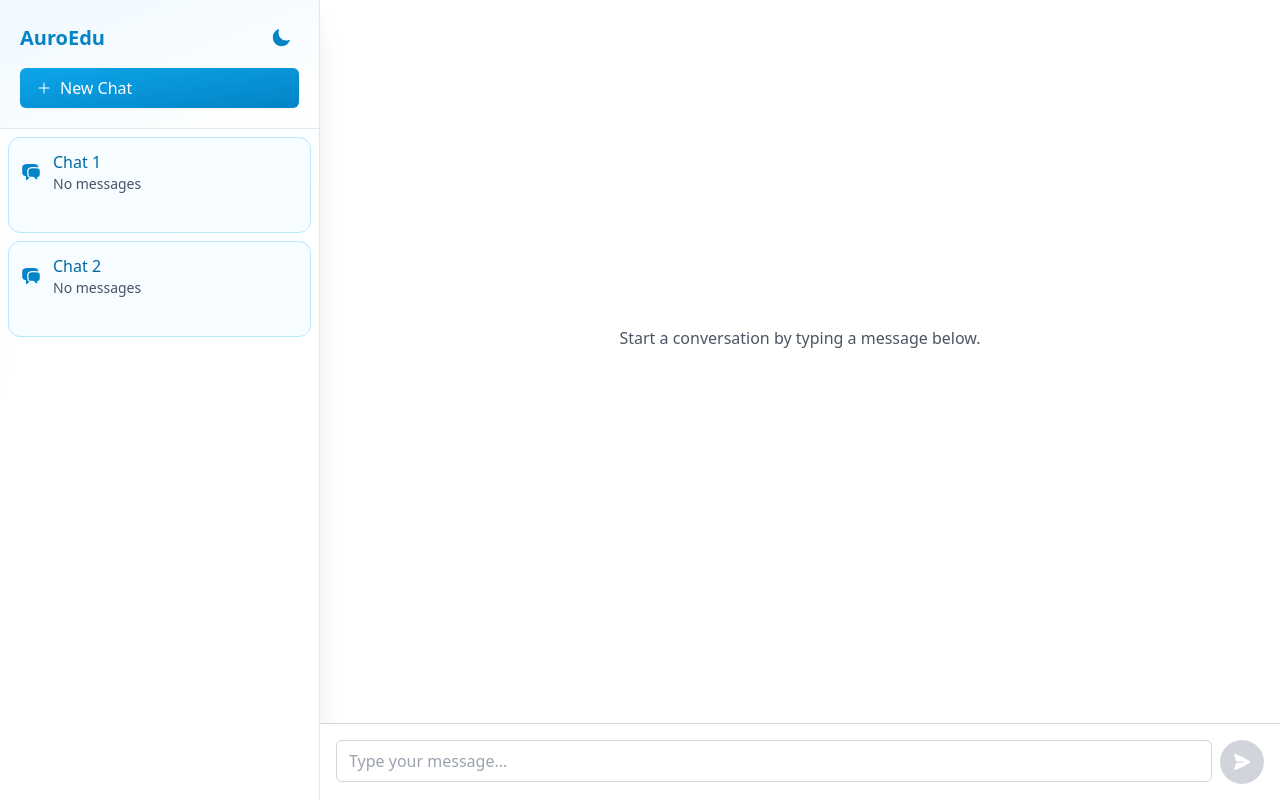
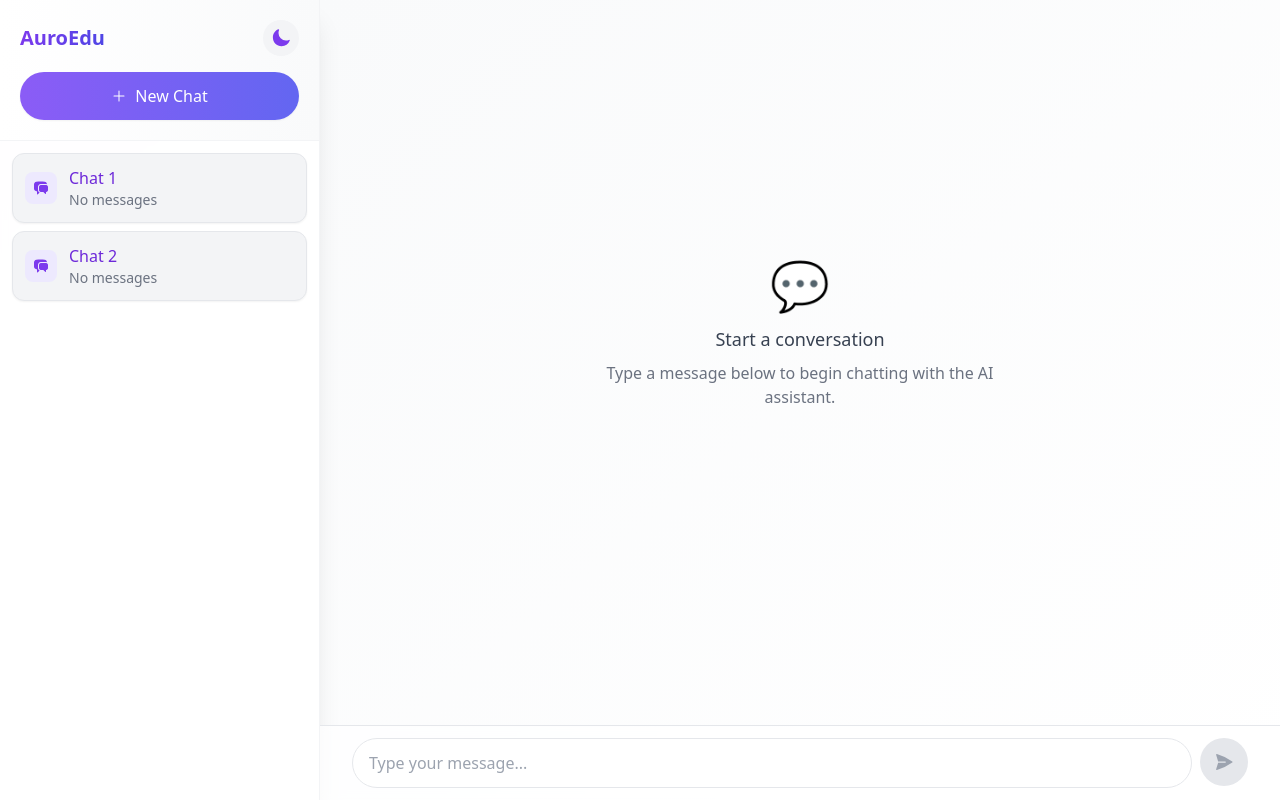
Before and after one commit to shaikyajash/AuroEdu_Chat, a React (Vite) app in the folder frontend/: page / in a window 1280 px wide. Built offline with nearby package versions, Linux system fonts and the light colour scheme; what axios-retry would draw is missing.

Commit message:
shifted completely to tailwind

```diff
--- a/frontend/src/components/ChatComponent.jsx
+++ b/frontend/src/components/ChatComponent.jsx
@@ -35,14 +35,14 @@ const ChatBubble = ({ message, isDarkMode }) => {
     <div className={`flex ${isUser ? "justify-end" : "justify-start"} group`}>
       <div className="flex flex-col max-w-[80%] gap-1">
         <div
-          className={`p-3 rounded-xl ${
+          className={`p-3 rounded-xl shadow-sm ${
             isUser
               ? isDarkMode
-                ? "bg-blue-900 text-white rounded-br-none"
-                : "bg-blue-500 text-white rounded-br-none"
+                ? "bg-gradient-to-br from-violet-600 to-indigo-600 text-white rounded-br-none"
+                : "bg-gradient-to-br from-violet-500 to-indigo-500 text-white rounded-br-none"
               : isDarkMode
-              ? "bg-gray-800 text-gray-100 rounded-bl-none"
-              : "bg-gray-200 text-gray-900 rounded-bl-none"
+              ? "bg-gray-800 text-gray-100 rounded-bl-none border border-gray-700"
+              : "bg-white text-gray-800 rounded-bl-none border border-gray-100 shadow-sm"
           }`}
         >
           <p className="whitespace-pre-wrap">
@@ -64,14 +64,16 @@ const ChatBubble = ({ message, isDarkMode }) => {
 const TypingIndicator = ({ isDarkMode }) => (
   <div className="flex justify-start">
     <div
-      className={`p-4 rounded-lg ${
-        isDarkMode ? "bg-gray-800" : "bg-gray-200"
+      className={`p-3 rounded-lg ${
+        isDarkMode
+          ? "bg-gray-800 border border-gray-700"
+          : "bg-white border border-gray-100 shadow-sm"
       }`}
     >
       <div className="flex gap-2 items-center">
         <CommandLineIcon
-          className={`h-5 w-5 ${
-            isDarkMode ? "text-gray-400" : "text-gray-600"
+          className={`h-4 w-4 ${
+            isDarkMode ? "text-violet-400" : "text-violet-500"
           }`}
         />
         <div className="flex gap-1">
@@ -79,7 +81,9 @@ const TypingIndicator = ({ isDarkMode }) => (
             <div
               key={i}
               className={`w-2 h-2 rounded-full ${
-                isDarkMode ? "bg-gray-400" : "bg-gray-600"
+                isDarkMode
+                  ? "bg-violet-400"
+                  : "bg-violet-500"
               } animate-bounce`}
               style={{ animationDelay: `${i * 0.2}s` }}
             />
@@ -195,23 +199,31 @@ const ChatComponent = () => {
   return (
     <div
       className={`flex-1 h-screen overflow-hidden flex flex-col ${
-        isDarkMode ? "bg-gray-900" : "bg-white"
+        isDarkMode
+          ? "bg-gray-900 bg-gradient-to-br from-gray-900 to-gray-800"
+          : "bg-gray-50 bg-gradient-to-br from-gray-50 to-white"
       }`}
     >
       {/* API Error Banner */}
       {apiError && (
-        <div className="bg-red-600 text-white px-4 py-2 text-sm">
+        <div className="bg-red-500 text-white px-4 py-2 text-sm shadow-md">
           API error occurred. Please check your console and verify your API key is correct.
         </div>
       )}
 
       {/* Chat Messages */}
-      <div className="flex-1 overflow-y-auto mb-4 space-y-4 p-4">
+      <div className="flex-1 overflow-y-auto mb-2 space-y-6 p-4 md:p-6">
         {messages.length === 0 && (
           <div className="flex items-center justify-center h-full">
-            <p className={`text-center ${isDarkMode ? "text-gray-400" : "text-gray-600"}`}>
-              Start a conversation by typing a message below.
+            <div className="text-center max-w-md mx-auto">
+              <div className={`mb-4 text-5xl ${isDarkMode ? "text-violet-400" : "text-violet-500"}`}>💬</div>
+              <p className={`text-lg font-medium mb-2 ${isDarkMode ? "text-gray-300" : "text-gray-700"}`}>
+                Start a conversation
               </p>
+              <p className={`${isDarkMode ? "text-gray-400" : "text-gray-500"}`}>
+                Type a message below to begin chatting with the AI assistant.
+              </p>
+            </div>
           </div>
         )}
 
@@ -225,29 +237,29 @@ const ChatComponent = () => {
       </div>
 
       {/* Message Input Form */}
-      <form
-        onSubmit={handleSubmit}
-        className={`flex gap-2 p-4 border-t relative z-10 ${
+      <div
+        className={`px-4 py-3 border-t relative z-10 ${
           isDarkMode
-            ? "border-gray-800 bg-gray-900"
-            : "border-gray-300 bg-white"
+            ? "border-gray-800 bg-gray-900/70 backdrop-blur-sm"
+            : "border-gray-200 bg-white/70 backdrop-blur-sm shadow-sm"
         }`}
       >
+        <form onSubmit={handleSubmit} className="flex gap-2 max-w-4xl mx-auto">
           <div className="flex-1 min-w-0 relative">
             <input
               value={input}
               onChange={(e) => setInput(e.target.value)}
               placeholder="Type your message..."
-            className={`w-full px-3 py-2 border rounded-md focus:outline-none focus:ring-2 focus:ring-opacity-50 ${
+              className={`w-full px-4 py-3 border rounded-full focus:outline-none focus:ring-2 focus:ring-opacity-50 ${
                 isDarkMode
-                ? "bg-gray-800 text-gray-100 border-gray-700 focus:ring-blue-500"
-                : "bg-white text-gray-900 border-gray-300 focus:ring-blue-500"
+                  ? "bg-gray-800 text-gray-100 border-gray-700 focus:ring-violet-500 placeholder-gray-500"
+                  : "bg-white text-gray-900 border-gray-200 focus:ring-violet-500 placeholder-gray-400"
               }`}
             />
             {input.length > 0 && (
               <span
-              className={`absolute right-3 bottom-2 text-xs ${
-                isDarkMode ? "text-gray-400" : "text-gray-600"
+                className={`absolute right-4 bottom-3 text-xs ${
+                  isDarkMode ? "text-gray-400" : "text-gray-500"
                 } transition-opacity`}
               >
                 Press Enter ↵
@@ -260,24 +272,25 @@ const ChatComponent = () => {
             <button
               type="submit"
               disabled={loading || !input.trim()}
-            className={`flex items-center justify-center p-3 rounded-full ${
+              className={`flex items-center justify-center p-3 rounded-full w-12 h-12 transition-all transform active:scale-95 ${
                 loading || !input.trim()
                   ? isDarkMode
-                  ? "bg-gray-700 cursor-not-allowed"
-                  : "bg-gray-300 cursor-not-allowed"
+                    ? "bg-gray-700 cursor-not-allowed text-gray-500"
+                    : "bg-gray-200 cursor-not-allowed text-gray-400"
                   : isDarkMode
-                ? "bg-blue-700 hover:bg-blue-800"
-                : "bg-blue-500 hover:bg-blue-600"
-            } transition-colors`}
+                  ? "bg-gradient-to-r from-violet-600 to-indigo-600 hover:from-violet-500 hover:to-indigo-500 text-white shadow-md"
+                  : "bg-gradient-to-r from-violet-500 to-indigo-500 hover:from-violet-400 hover:to-indigo-400 text-white shadow-md"
+              }`}
             >
-            <PaperAirplaneIcon className="h-5 w-5 text-white" />
+              <PaperAirplaneIcon className="h-5 w-5" />
             </button>
-          <span className="absolute -top-10 left-1/2 transform -translate-x-1/2 px-2 py-1 bg-gray-800 text-white text-xs rounded opacity-0 group-hover:opacity-100 transition pointer-events-none whitespace-nowrap">
+            <span className="absolute -top-10 left-1/2 transform -translate-x-1/2 px-2 py-1 bg-gray-800 text-white text-xs rounded-md opacity-0 group-hover:opacity-100 transition pointer-events-none whitespace-nowrap">
               Send message
             </span>
           </div>
         </form>
       </div>
+    </div>
   );
 };
 
--- a/frontend/src/components/SideBar.jsx
+++ b/frontend/src/components/SideBar.jsx
@@ -48,18 +48,18 @@ const Sidebar = () => {
     <>
       <div className={`h-screen w-80 p-0 shadow-xl rounded-none backdrop-blur-sm ${
         isDarkMode
-          ? 'bg-secondary-800/90 text-secondary-100 border-r border-secondary-700'
-          : 'bg-white/80 text-secondary-900 border-r border-secondary-200'
+          ? 'bg-gray-900/90 text-gray-100 border-r border-gray-800'
+          : 'bg-white/90 text-gray-900 border-r border-gray-100'
       }`}>
         {/* Header */}
         <div className={`p-5 ${
           isDarkMode
-            ? 'bg-gradient-subtle from-secondary-800 to-secondary-900/50'
-            : 'bg-gradient-subtle from-primary-50 to-white'
-        } border-b ${isDarkMode ? 'border-secondary-700' : 'border-secondary-200'}`}>
-          <div className="flex items-center justify-between mb-3">
-            <h4 className={`font-semibold text-xl ${
-              isDarkMode ? 'text-primary-300' : 'text-primary-600'
+            ? 'bg-gradient-to-r from-gray-900 to-gray-800 border-b border-gray-800'
+            : 'bg-gradient-to-r from-white to-gray-50 border-b border-gray-100'
+        }`}>
+          <div className="flex items-center justify-between mb-4">
+            <h4 className={`font-bold text-xl ${
+              isDarkMode ? 'bg-gradient-to-r from-violet-400 to-indigo-400 text-transparent bg-clip-text' : 'bg-gradient-to-r from-violet-600 to-indigo-600 text-transparent bg-clip-text'
             }`}>
               AuroEdu
             </h4>
@@ -68,8 +68,8 @@ const Sidebar = () => {
                 onClick={toggleTheme}
                 className={`p-2 rounded-full transition-colors ${
                   isDarkMode
-                    ? 'hover:bg-secondary-700 text-primary-300'
-                    : 'hover:bg-primary-50 text-primary-600'
+                    ? 'bg-gray-800 hover:bg-gray-700 text-violet-400'
+                    : 'bg-gray-100 hover:bg-gray-200 text-violet-600'
                 }`}
               >
                 {isDarkMode ? (
@@ -84,11 +84,11 @@ const Sidebar = () => {
             </div>
           </div>
           <button
-            className={`flex items-center gap-2 w-full shadow-sm py-2 px-4 rounded-md ${
+            className={`flex items-center justify-center gap-2 w-full py-3 px-4 rounded-full shadow-sm ${
               isDarkMode
-                ? 'bg-gradient-subtle from-primary-600 to-primary-700 hover:from-primary-500 hover:to-primary-600 text-white'
-                : 'bg-gradient-subtle from-primary-500 to-primary-600 hover:from-primary-400 hover:to-primary-500 text-white'
-            }`}
+                ? 'bg-gradient-to-r from-violet-600 to-indigo-600 hover:from-violet-500 hover:to-indigo-500 text-white'
+                : 'bg-gradient-to-r from-violet-500 to-indigo-500 hover:from-violet-400 hover:to-indigo-400 text-white'
+            } transition-all transform active:scale-[0.98]`}
             onClick={createNewSession}
           >
             <PlusIcon className="h-4 w-4" />
@@ -97,64 +97,64 @@ const Sidebar = () => {
         </div>
 
         {/* Chat List */}
-        <div className={`overflow-y-auto p-2 flex-1 ${
-          isDarkMode ? 'text-secondary-100' : 'text-secondary-900'
+        <div className={`overflow-y-auto p-3 flex-1 ${
+          isDarkMode ? 'text-gray-300' : 'text-gray-700'
         }`}>
           {chatSessions.map((session) => (
             <div
               key={session.id}
               onClick={() => switchSession(session.id)}
-              className={`group mb-2 p-3 cursor-pointer ${
+              className={`group mb-2 p-3 cursor-pointer transition-all duration-200 rounded-xl ${
                 isDarkMode
-                  ? 'hover:bg-secondary-700/50'
-                  : 'hover:bg-primary-50/50'
+                  ? 'hover:bg-gray-800/70'
+                  : 'hover:bg-gray-100/70'
               } ${
                 currentSessionId === session.id
                   ? isDarkMode
-                    ? 'bg-secondary-700/50 border border-secondary-600'
-                    : 'bg-primary-50/50 border border-primary-200'
+                    ? 'bg-gray-800 border border-gray-700 shadow-sm'
+                    : 'bg-gray-100 border border-gray-200 shadow-sm'
                   : ''
-              } rounded-xl transition-all duration-200`}
+              }`}
             >
-              <div className="flex-1 min-w-0">
-                <div className="flex items-center gap-3">
-                  <ChatBubbleLeftRightIcon className={`h-5 w-5 ${
+              <div className="flex justify-between items-center">
+                <div className="flex items-center gap-3 flex-1 min-w-0">
+                  <div className={`p-2 rounded-lg ${
                     isDarkMode
                       ? currentSessionId === session.id
-                        ? 'text-primary-400'
-                        : 'text-secondary-400'
+                        ? 'bg-violet-900/50 text-violet-300'
+                        : 'bg-gray-800 text-gray-400'
                       : currentSessionId === session.id
-                        ? 'text-primary-600'
-                        : 'text-secondary-500'
-                  }`} />
+                        ? 'bg-violet-100 text-violet-600'
+                        : 'bg-gray-200 text-gray-500'
+                  }`}>
+                    <ChatBubbleLeftRightIcon className="h-4 w-4" />
+                  </div>
                   <div className="flex-1 min-w-0">
                     <p className={`font-medium truncate ${
                       currentSessionId === session.id
                         ? isDarkMode
-                          ? 'text-primary-300'
-                          : 'text-primary-700'
+                          ? 'text-violet-300'
+                          : 'text-violet-700'
                         : ''
                     }`}>
                       {session.name}
                     </p>
                     <p
                       className={`text-sm truncate ${
-                        isDarkMode ? 'text-secondary-400' : 'text-secondary-600'
+                        isDarkMode ? 'text-gray-400' : 'text-gray-500'
                       }`}
                     >
                       {getLastMessage(session.messages)}
                     </p>
                   </div>
                 </div>
-              </div>
-              <div className="flex justify-end">
                 <div className={`opacity-0 group-hover:opacity-100 transition-opacity`}>
                   <button
-                    className={`p-1 rounded-full ${
+                    className={`p-1.5 rounded-full ${
                       isDarkMode
-                        ? 'hover:bg-secondary-600 text-secondary-400 hover:text-secondary-200'
-                        : 'hover:bg-secondary-100 text-secondary-500 hover:text-secondary-700'
-                    }`}
+                        ? 'hover:bg-gray-700 text-gray-400 hover:text-red-400'
+                        : 'hover:bg-gray-200 text-gray-400 hover:text-red-500'
+                    } transition-colors`}
                     onClick={(e) => handleDelete(e, session.id)}
                   >
                     <TrashIcon className="h-4 w-4" />
@@ -164,17 +164,17 @@ const Sidebar = () => {
             </div>
           ))}
           {chatSessions.length === 0 && (
-            <div className="flex flex-col items-center justify-center h-32 p-4">
+            <div className="flex flex-col items-center justify-center h-32 p-6">
               <p
                 className={`text-center text-sm ${
-                  isDarkMode ? 'text-secondary-400' : 'text-secondary-600'
+                  isDarkMode ? 'text-gray-400' : 'text-gray-500'
                 }`}
               >
                 No chat sessions yet
               </p>
               <p
                 className={`text-center text-sm ${
-                  isDarkMode ? 'text-secondary-500' : 'text-secondary-500'
+                  isDarkMode ? 'text-gray-500' : 'text-gray-500'
                 }`}
               >
                 Click the New Chat button to start
@@ -186,32 +186,36 @@ const Sidebar = () => {
 
       {/* Delete Dialog */}
       {showDeleteDialog && (
-        <div className="fixed inset-0 bg-black bg-opacity-50 flex items-center justify-center z-50">
-          <div className={`p-6 rounded-lg shadow-lg max-w-sm w-full ${
-            isDarkMode ? 'bg-secondary-800' : 'bg-white'
+        <div className="fixed inset-0 bg-black/50 backdrop-blur-sm flex items-center justify-center z-50">
+          <div className={`p-6 rounded-xl shadow-lg max-w-sm w-full ${
+            isDarkMode ? 'bg-gray-900 border border-gray-800' : 'bg-white'
           }`}>
-            <h3 className={`text-lg font-medium mb-2 ${
-              isDarkMode ? 'text-secondary-100' : 'text-gray-900'
+            <h3 className={`text-lg font-semibold mb-2 ${
+              isDarkMode ? 'text-gray-100' : 'text-gray-900'
             }`}>
               Delete Chat
             </h3>
-            <p className={isDarkMode ? 'text-secondary-300 mb-6' : 'text-gray-600 mb-6'}>
+            <p className={isDarkMode ? 'text-gray-400 mb-6' : 'text-gray-600 mb-6'}>
               Are you sure you want to delete this chat? This action cannot be undone.
             </p>
-            <div className="flex justify-end gap-2">
+            <div className="flex justify-end gap-3">
               <button
                 onClick={() => setShowDeleteDialog(false)}
-                className={`px-4 py-2 rounded ${
+                className={`px-4 py-2 rounded-lg ${
                   isDarkMode
-                    ? 'bg-secondary-700 text-white hover:bg-secondary-600'
-                    : 'bg-gray-200 text-gray-800 hover:bg-gray-300'
-                }`}
+                    ? 'bg-gray-800 text-gray-300 hover:bg-gray-700'
+                    : 'bg-gray-100 text-gray-700 hover:bg-gray-200'
+                } transition-colors`}
               >
                 Cancel
               </button>
               <button
                 onClick={confirmDelete}
-                className="px-4 py-2 rounded bg-red-600 text-white hover:bg-red-700"
+                className={`px-4 py-2 rounded-lg bg-gradient-to-r ${
+                  isDarkMode
+                    ? 'from-red-600 to-red-500 hover:from-red-500 hover:to-red-400'
+                    : 'from-red-600 to-red-500 hover:from-red-500 hover:to-red-400'
+                } text-white transition-colors`}
               >
                 Delete
               </button>
--- a/frontend/tailwind.config.js
+++ b/frontend/tailwind.config.js
@@ -8,16 +8,16 @@ export default {
     extend: {
       colors: {
         primary: {
-          50: '#f0f9ff',
-          100: '#e0f2fe',
-          200: '#bae6fd',
-          300: '#7dd3fc',
-          400: '#38bdf8',
-          500: '#0ea5e9',
-          600: '#0284c7',
-          700: '#0369a1',
-          800: '#075985',
-          900: '#0c4a6e',
+          50: '#f5f3ff',
+          100: '#ede9fe',
+          200: '#ddd6fe',
+          300: '#c4b5fd',
+          400: '#a78bfa',
+          500: '#8b5cf6',
+          600: '#7c3aed',
+          700: '#6d28d9',
+          800: '#5b21b6',
+          900: '#4c1d95',
         },
         secondary: {
           50: '#f8fafc',
@@ -47,6 +47,10 @@ export default {
       backgroundImage: {
         'gradient-radial': 'radial-gradient(var(--tw-gradient-stops))',
         'gradient-subtle': 'linear-gradient(to bottom right, var(--tw-gradient-stops))',
+        'gradient-conic': 'conic-gradient(var(--tw-gradient-stops))',
+      },
+      boxShadow: {
+        'soft': '0 2px 15px -3px rgba(0, 0, 0, 0.07), 0 10px 20px -2px rgba(0, 0, 0, 0.04)',
       },
     },
   },
```
Lines whose indentation alone changed are shown as unchanged.
